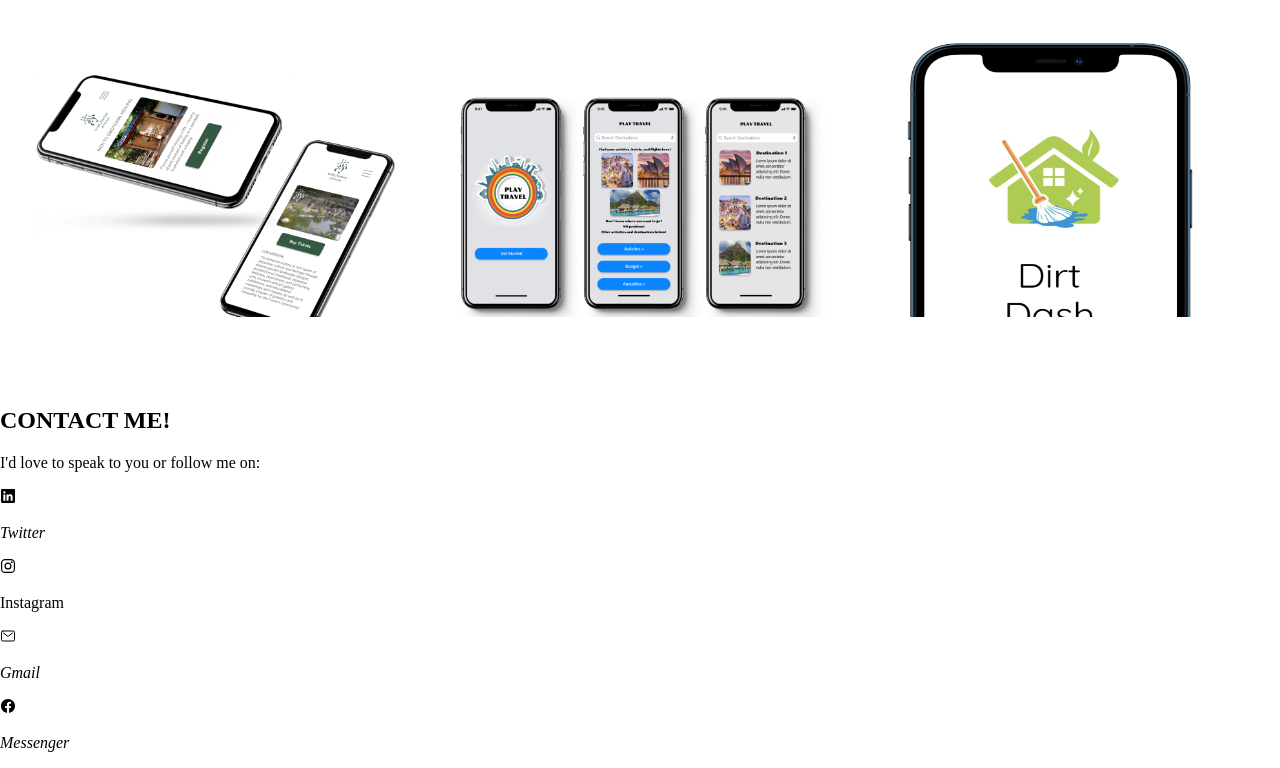
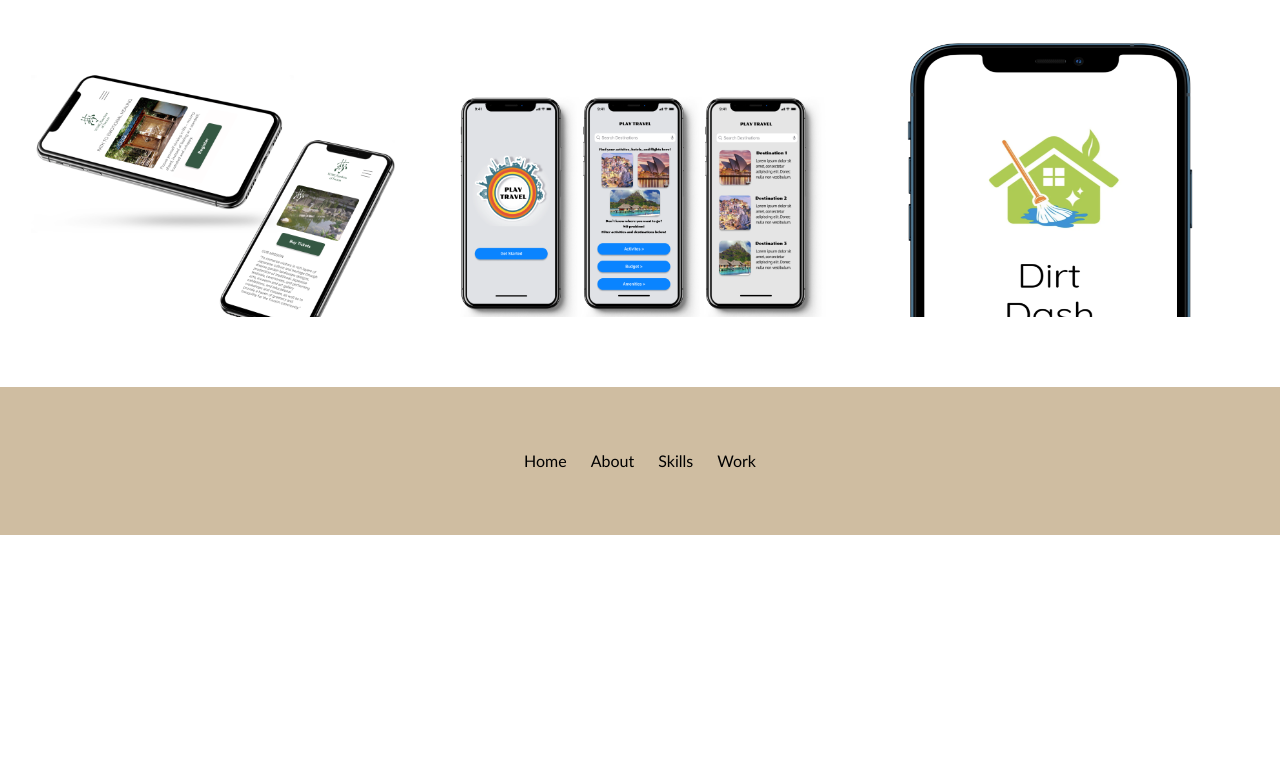
Before and after one commit to clagarda/UX_UI_HW_18, a plain HTML site: page index.html in a window 1280 px wide. Shown: the part 1922-2690 px from the top of the page. After the commit the page ends 2462 px from the top, so only its background shows below. Drawn offline with nearby package versions, Linux system fonts and the light colour scheme.

Commit message:
new changes

```diff
--- a/css/style.css
+++ b/css/style.css
@@ -305,3 +305,38 @@ body{
 
 
      }
+     /*-----------------footer section--------------*/
+     footer{
+        background-color:#CFBDA1 ;
+    }
+    footer:after{
+        content: '';
+        display:block;
+        clear:both;
+    }
+
+    .footer{
+        padding:5%;
+        text-align: center;
+    }
+    .footer ul{
+        list-style: none;
+        padding-left: 0;
+        margin: 0;
+        text-align:center;
+    }
+    .footer ul li{
+        display:inline-block;
+        text-align:center;
+        font-family: 'Gill Sans', 'Gill Sans MT', Calibri, 'Trebuchet MS', sans-serif;
+    }
+    .footer ul li a{
+        text-decoration: none;
+        padding: 70px 10px 70px 10px;
+        color: black;
+    }
+    .footer ul li a:hover{
+        background-color:#1793D9;
+        color: white;
+        transition: all 0.5s ease;
+    }
--- a/index.html
+++ b/index.html
@@ -22,7 +22,6 @@
                 <li><a href = "about.html">About</a></li>
                 <li><a href = "skills.html">Skills</a></li>
                 <li><a href = "work.html">Work</a></li>
-                <li><a href = "contact.html">Contact</a></li>
             </ul>
         </div>
     </nav>
@@ -117,35 +116,19 @@
         </div>
         </section>
 
-         <!------------------------------Contact Section------------------------>
-         <section class "contact">
-             <div>
-                 <h2>CONTACT ME!</h2>
-                 <p>I'd love to speak to you or follow me on:</p>
-                 <div>
-                     <i>
-                        <ion-icon name="logo-linkedin"></ion-icon>
-                         <p>Twitter</p>
+         <!------------------------------Footer Section------------------------>
+         <footer>
+             <div class = "footer">
+                 <ul>
+                    <li><a href = "index.html">Home</a></li>
+                    <li><a href = "about.html">About</a></li>
+                    <li><a href = "skills.html">Skills</a></li>
+                    <li><a href = "work.html">Work</a></li>
+                 </ul>
+             </div>
 
-                     </i>
-                     <ion-icon name="logo-instagram"></ion-icon>
-                     <p>Instagram</p>
-                     <i>
+         </footer>
 
-                     </i>
-                 </div>
-                 <div>
-                    <i>
-                        <ion-icon name="mail-outline"></ion-icon>
-                        <p>Gmail</p>
-                    </i>
-                    <i>
-                        <ion-icon name="logo-facebook"></ion-icon>
-                        <p>Messenger</p>
-                    </i>
-                </div>
-             </div>
-         </section>
 
 
 
```
